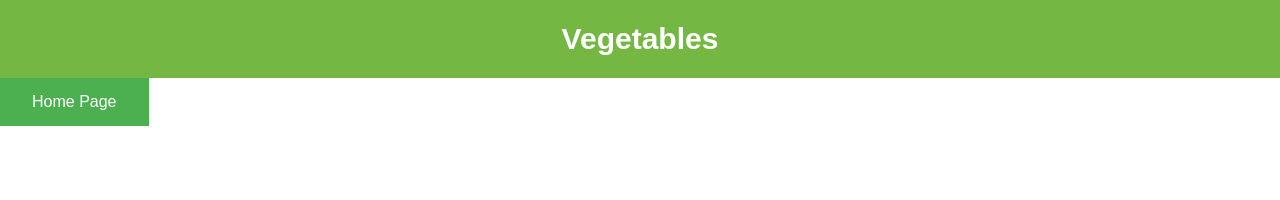
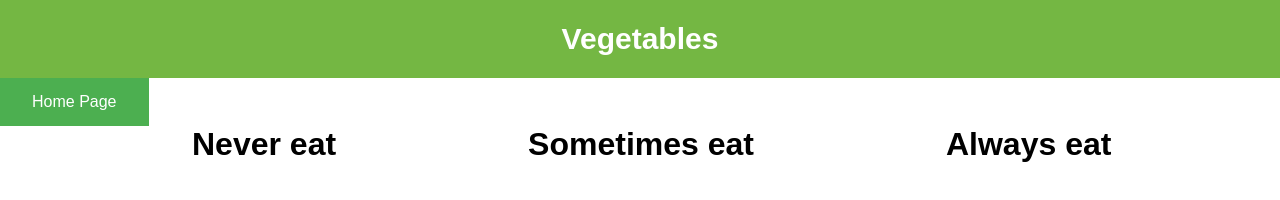
Before and after one commit to parkerswanson19/Final_Project, a plain HTML site: page FoodGroupViz/vegetables.html in a window 1280 px wide. Shown: the top 200 px of the page. Drawn offline with nearby package versions, Linux system fonts and the light colour scheme; no server answers.

Commit message:
Added titles for vegetables

```diff
--- a/FoodGroupViz/vegetables.html
+++ b/FoodGroupViz/vegetables.html
@@ -23,17 +23,9 @@ body {
   font-size: 15px;
 }
 
-
 /* Page Content */
 .content {padding:20px;}
-</style>
 
-<div class="header">
-  <h1>Vegetables</h1>
-
-</div>
-
-<style>
 .button {
   background-color: #4CAF50;
   border: none;
@@ -45,11 +37,31 @@ body {
   font-size: 16px;
   cursor: pointer;
 }
+
+#eat_banner{
+  margin: 0px;
+}
+
+.eat_title{
+  float: left;
+  margin-left: 15%;
+  margin-top: 0px;
+  margin-bottom: 0px;
+}
 </style>
 
+<div class="header">
+  <h1>Vegetables</h1>
+</div>
 
 <!-- Simple button -->
 <a href="../index.html" class="button">Home Page</a>
+
+<div id="eat_banner">
+  <h1 class="eat_title">Never eat</h1>
+  <h1 class="eat_title">Sometimes eat</h1>
+  <h1 class="eat_title">Always eat</h1>
+</div>
 
 <!-- Create a div where the graph will take place -->
 <div id="my_dataviz"></div>
```
